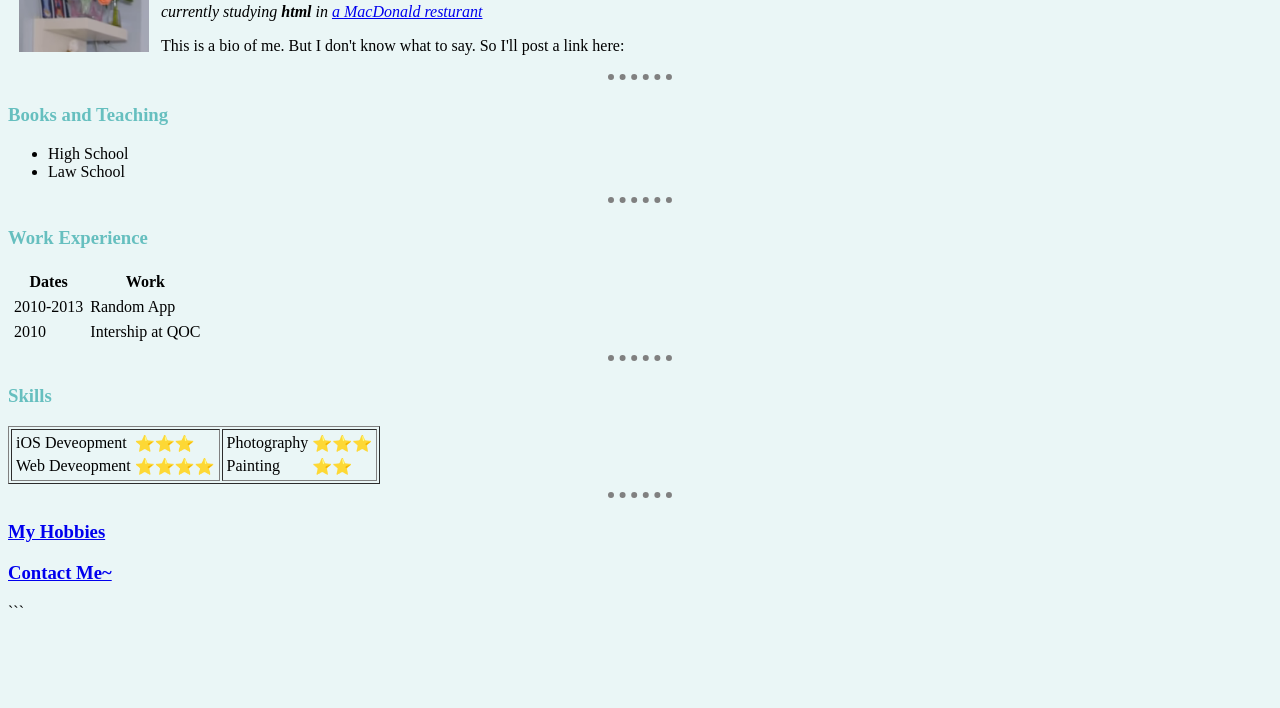
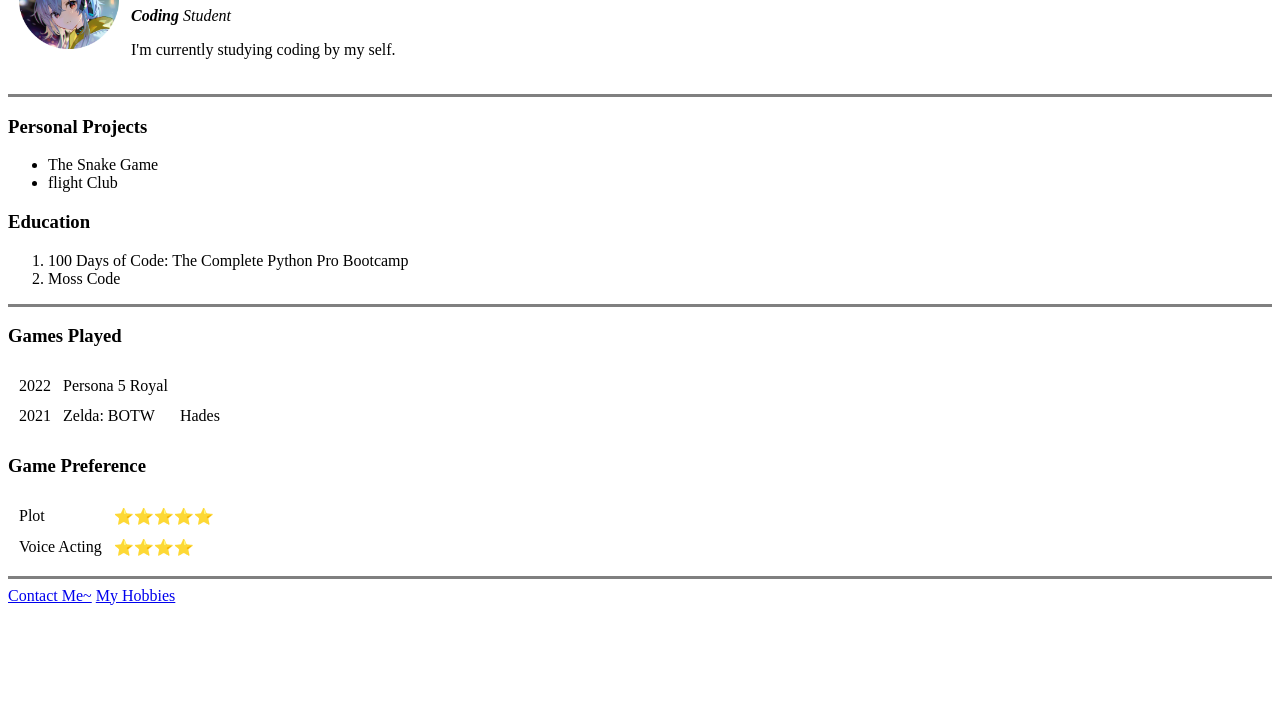
Before and after one commit to uzuki-mon/test_cv_2023.2, a plain HTML site: page index.html in a window 1280 px wide. Shown: the part 92-800 px from the top of the page. Drawn offline with Linux system fonts and the light colour scheme.

Commit message:
Add files via upload
Substitute files

````diff
--- a/index.html
+++ b/index.html
@@ -1,105 +1,88 @@
-```html
 <!DOCTYPE html>
+<!-- declare -->
 <html lang="en" dir="ltr">
+
 <head>
-    <meta charset="utf-8">
-    <title>2's test website</title>
-    <link rel="stylesheet" href="css/styles.css">
+  <meta charset="utf-8" />
+  <title>Yiyi's Personal Site</title>
+  <style>
+    img {
+      max-width: 100px;
+    }
+  </style>
+</head>
 
-
-
-  </head>
 <body>
   <table cellspacing="10">
     <tr>
-        <td><img src="images/me.png" alt="2's Profile Picture" width="130"></td>
       <td>
-          <h1>2's website: level 1 heading</h1>
-          <!-- <p><i>currently studying html in MacDonald resturant</i></p> -->
-          <p><em>currently studying <strong>html</strong> in <a href="https://developer.mozilla.org/en-US/docs/Web/HTML/Element/a#attr-href">a MacDonald resturant</a></em></p>
-          <p>This is a bio of me. But I don't know what to say. So I'll post a link
-          here: </p>
+        <img src="images/mizuki-modified.png" alt="favorite character Mizuki">
+      </td>
+      <td>
+        <h1>Yiyi Cheng</h1>
+        <p>
+          <em><strong>Coding</strong> Student</em>
+        </p>
+        <p>
+          I'm currently studying coding by my self.
+        </p>
       </td>
     </tr>
   </table>
 
-    <hr>
-    <h3>Books and Teaching</h3>
+  <hr noshade size="3" />
+  <h3>Personal Projects</h3>
   <ul>
-      <li>High School</li>
-      <li>Law School</li>
+    <li>The Snake Game</li>
+    <li>flight Club</li>
   </ul>
-    <hr>
-    <h3>Work Experience</h3>
-    <table cellspacing="5">
-      <thead>
-        <th>Dates</th>
-        <th>Work</th>
-      </thead>
-      <tbody>
+  <h3>Education</h3>
+  <ol>
+    <li>100 Days of Code: The Complete Python Pro Bootcamp</li>
+    <li>Moss Code</li>
+  </ol>
+
+  <hr noshade size="3">
+
+  <h3>Games Played</h3>
+  <table cellspacing="10">
     <tr>
-          <td>2010-2013</td>
-          <td>Random App</td>
+      <td>2022</td>
+      <td>Persona 5 Royal</td>
     </tr>
     <tr>
-          <td>2010</td>
-          <td>Intership at QOC</td>
+      <td>2021</td>
+      <td>Zelda: BOTW</td>
+      <td>Hades</td>
     </tr>
-      </tbody>
   </table>
-    <hr>
-    <h3>Skills</h3>
-    <!-- <table cellspacing="10">
+
+  <h3>Game Preference</h3>
+  <table cellspacing="10">
     <tr>
-        <td>iOS Deveopment</td>
-        <td>⭐⭐⭐</td>
-        <td>Photography</td>
-        <td>⭐⭐⭐</td>
+      <td>Plot</td>
+      <td>⭐⭐⭐⭐⭐</td>
     </tr>
     <tr>
-        <td>Web Deveopment</td>
-        <td>⭐⭐⭐⭐</td>
-        <td>Painting</td>
-        <td>⭐⭐</td>
-      </tr>
-    </table> -->
-
-    <table border="1">
-      <tr>
-        <td>
-          <table>
-            <tr>
-              <td>iOS Deveopment</td>
-              <td>⭐⭐⭐</td>
-            </tr>
-            <tr>
-              <td>Web Deveopment</td>
+      <td>Voice Acting</td>
       <td>⭐⭐⭐⭐</td>
     </tr>
   </table>
-        </td>
-        <td>
-          <table>
-            <tr>
-              <td>Photography</td>
-              <td>⭐⭐⭐</td>
-            </tr>
-            <tr>
-              <td>Painting</td>
-              <td>⭐⭐</td>
-            </tr>
-          </table>
-        </td>
 
-      </tr>
-    </table>
+  <hr noshade size="3">
 
 
-    <hr>
-    <h3><a href="hobbies.html">My Hobbies</a></h3>
-    <h3><a href="Contact-Me.html">Contact Me~</a></h3>
+
+  <a href="contact_me.html">Contact Me~</a>
+  <a href="hobbies.html">My Hobbies</a>
+
+
+
+
+
+
+
+
 </body>
 
 </html>
-
-```
````
Also changed, not shown: contact_me.html (added, +27 -0 lines), hobbies.html (+12 -12 lines), images/mizuki-modified.png (added). Lines whose indentation alone changed are shown as unchanged.
